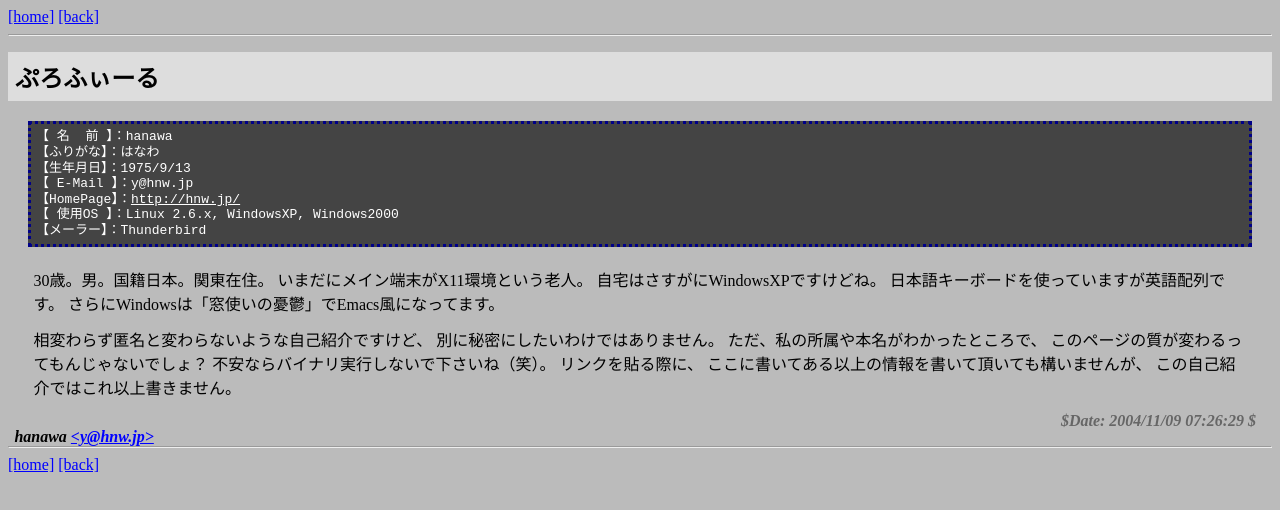
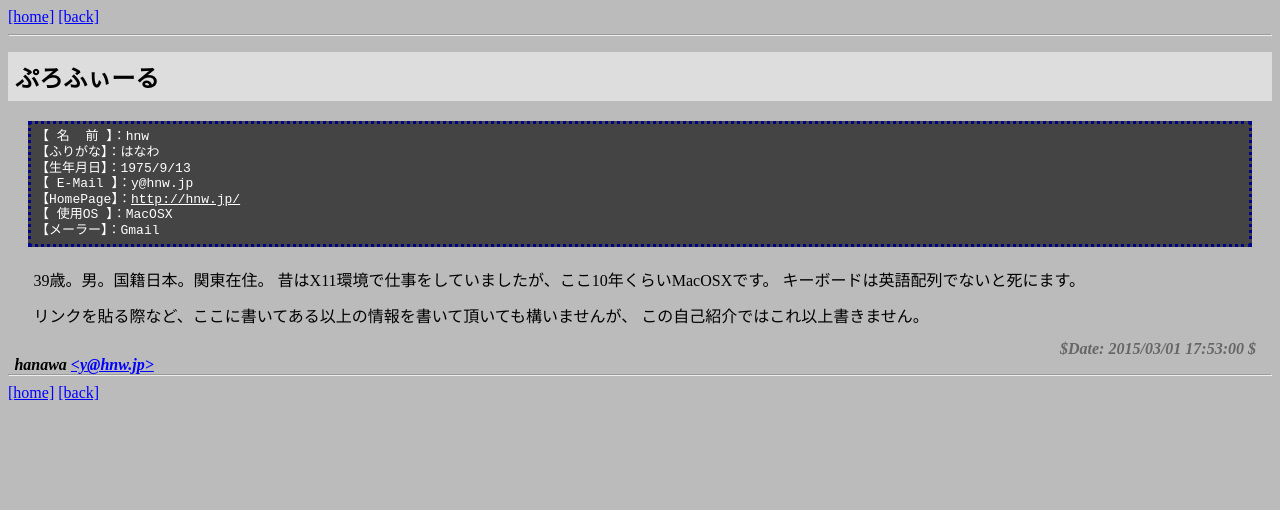
Before and after one commit to hnw/hnw.jp, a plain HTML site: page documents/profile.html in a window 1280 px wide. Drawn offline with Linux system fonts and the light colour scheme.

Commit message:
Simplify my profile

```diff
--- a/documents/profile.html
+++ b/documents/profile.html
@@ -19,30 +19,23 @@
 <h1>ぷろふぃーる</h1>
 
 <pre>
-【 名  前 】：hanawa
+【 名  前 】：hnw
 【ふりがな】：はなわ
 【生年月日】：1975/9/13
 【 E-Mail 】：y@hnw.jp
 【HomePage】：<a href="http://hnw.jp/">http://hnw.jp/</a>
-【 使用OS 】：Linux 2.6.x, WindowsXP, Windows2000
-【メーラー】：Thunderbird
+【 使用OS 】：MacOSX
+【メーラー】：Gmail
 </pre>
+
 <p>
-30歳。男。国籍日本。関東在住。
-いまだにメイン端末がX11環境という老人。
-自宅はさすがにWindowsXPですけどね。
-日本語キーボードを使っていますが英語配列です。
-さらにWindowsは「窓使いの憂鬱」でEmacs風になってます。
+39歳。男。国籍日本。関東在住。
+昔はX11環境で仕事をしていましたが、ここ10年くらいMacOSXです。
+キーボードは英語配列でないと死にます。
 </p>
 
 <p>
-相変わらず匿名と変わらないような自己紹介ですけど、
-別に秘密にしたいわけではありません。
-ただ、私の所属や本名がわかったところで、
-このページの質が変わるってもんじゃないでしょ？
-不安ならバイナリ実行しないで下さいね（笑）。
-リンクを貼る際に、
-ここに書いてある以上の情報を書いて頂いても構いませんが、
+リンクを貼る際など、ここに書いてある以上の情報を書いて頂いても構いませんが、
 この自己紹介ではこれ以上書きません。
 </p>
 
@@ -50,7 +43,7 @@
 hanawa <a href="mailto:y@hnw.jp">&lt;y@hnw.jp&gt;</a>
 </address>
 <p class="date">
-$Date: 2004/11/09 07:26:29 $
+$Date: 2015/03/01 17:53:00 $
 </p>
 
 <hr><!-- ____________________________________________________________ -->
```
